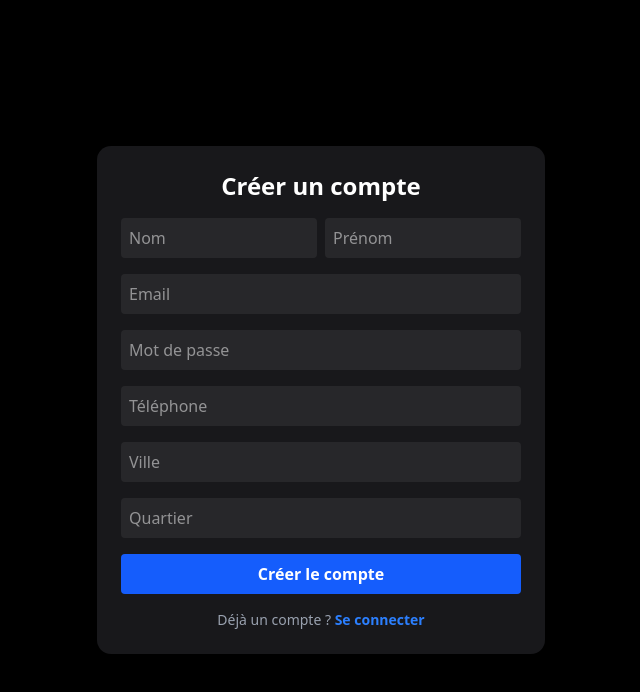
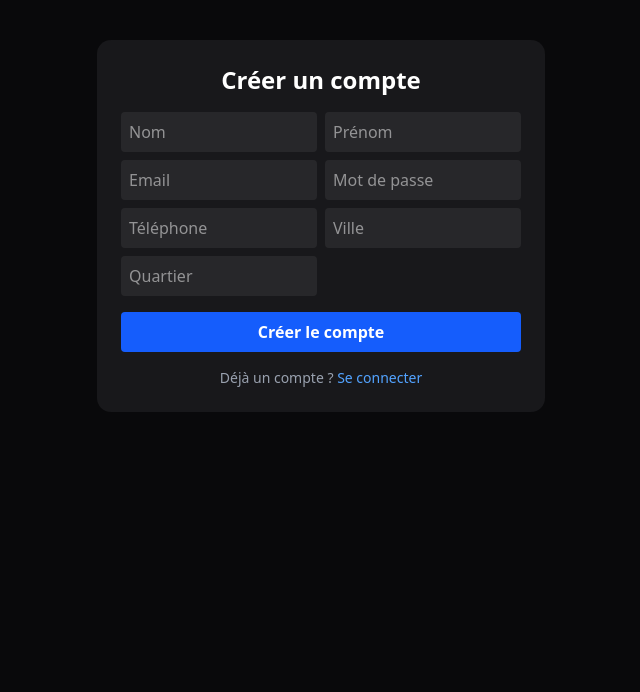
Before and after one commit to Sory-7564/my-omnia, a Next.js app: page /auth/register in a window 1280 px wide. Shown: the top 692 px of the page, without its empty margins (319-959 px from the left). Built offline with nearby package versions, Linux system fonts and the light colour scheme; no server answers.

Commit message:
Refactor registration form and improve error handling

```diff
--- a/src/app/auth/register/page.tsx
+++ b/src/app/auth/register/page.tsx
@@ -1,14 +1,10 @@
 'use client'
 
 import { useState } from 'react'
-import { createClient } from '@supabase/supabase-js'
+import { supabase } from '@/lib/supabaseClient'
 import Link from 'next/link'
 
 export default function RegisterPage() {
-  const [loading, setLoading] = useState(false)
-  const [error, setError] = useState('')
-  const [message, setMessage] = useState('')
-
   const [formData, setFormData] = useState({
     nom: '',
     prenom: '',
@@ -18,6 +14,10 @@ export default function RegisterPage() {
     ville: '',
     quartier: '',
   })
+
+  const [loading, setLoading] = useState(false)
+  const [error, setError] = useState('')
+  const [message, setMessage] = useState('')
 
   const handleChange = (e: React.ChangeEvent<HTMLInputElement>) => {
     setFormData({ ...formData, [e.target.name]: e.target.value })
@@ -29,27 +29,18 @@ export default function RegisterPage() {
     setError('')
     setMessage('')
 
-    const supabase = createClient(
-      process.env.NEXT_PUBLIC_SUPABASE_URL!,
-      process.env.NEXT_PUBLIC_SUPABASE_ANON_KEY!
-    )
-
-    const { nom, prenom, email, password, telephone, ville, quartier } =
-      formData
+    const { nom, prenom, email, password, telephone, ville, quartier } = formData
 
     try {
       // 1️⃣ Création du compte Auth
       const { data, error: signUpError } = await supabase.auth.signUp({
         email,
         password,
-        options: {
-          emailRedirectTo: `${window.location.origin}/auth/callback`,
-        },
+        options: { data: { nom, prenom, telephone, ville, quartier } },
       })
 
       if (signUpError) throw signUpError
-      if (!data.user?.id)
-        throw new Error("Impossible de créer l'utilisateur.")
+      if (!data.user?.id) throw new Error("Impossible de créer l'utilisateur.")
 
       // 2️⃣ Insertion dans la table users
       const { error: insertError } = await supabase.from('users').insert({
@@ -64,9 +55,7 @@ export default function RegisterPage() {
 
       if (insertError) throw insertError
 
-      setMessage(
-        'Compte créé ! Vérifie ton email pour confirmer ton compte.'
-      )
+      setMessage("Compte créé ! Vérifie ton email pour confirmer ton compte.")
     } catch (err: any) {
       setError(err.message)
     } finally {
@@ -75,11 +64,8 @@ export default function RegisterPage() {
   }
 
   return (
-    <div className="min-h-screen bg-black text-white flex items-center justify-center px-4">
-      <form
-        onSubmit={handleSubmit}
-        className="w-full max-w-md bg-zinc-900 p-6 rounded-xl space-y-4"
-      >
+    <div className="w-full max-w-md bg-zinc-900 p-6 rounded-xl space-y-4 mx-auto mt-10">
+      <form onSubmit={handleSubmit} className="space-y-4">
         <h2 className="text-2xl font-bold text-center">Créer un compte</h2>
 
         {error && (
@@ -92,59 +78,63 @@ export default function RegisterPage() {
         <div className="grid grid-cols-2 gap-2">
           <input
             name="nom"
+            value={formData.nom}
+            onChange={handleChange}
             placeholder="Nom"
-            onChange={handleChange}
+            className="p-2 rounded bg-zinc-800 text-white"
             required
-            className="p-2 rounded bg-zinc-800"
           />
           <input
             name="prenom"
+            value={formData.prenom}
+            onChange={handleChange}
             placeholder="Prénom"
-            onChange={handleChange}
+            className="p-2 rounded bg-zinc-800 text-white"
             required
-            className="p-2 rounded bg-zinc-800"
           />
-        </div>
-
           <input
             name="email"
             type="email"
+            value={formData.email}
+            onChange={handleChange}
             placeholder="Email"
-          onChange={handleChange}
+            className="p-2 rounded bg-zinc-800 text-white"
             required
-          className="w-full p-2 rounded bg-zinc-800"
           />
           <input
             name="password"
             type="password"
+            value={formData.password}
+            onChange={handleChange}
             placeholder="Mot de passe"
-          onChange={handleChange}
+            className="p-2 rounded bg-zinc-800 text-white"
             required
-          className="w-full p-2 rounded bg-zinc-800"
           />
           <input
             name="telephone"
+            value={formData.telephone}
+            onChange={handleChange}
             placeholder="Téléphone"
-          onChange={handleChange}
-          required
-          className="w-full p-2 rounded bg-zinc-800"
+            className="p-2 rounded bg-zinc-800 text-white"
           />
           <input
             name="ville"
+            value={formData.ville}
+            onChange={handleChange}
             placeholder="Ville"
-          onChange={handleChange}
-          required
-          className="w-full p-2 rounded bg-zinc-800"
+            className="p-2 rounded bg-zinc-800 text-white"
           />
           <input
             name="quartier"
+            value={formData.quartier}
+            onChange={handleChange}
             placeholder="Quartier"
-          onChange={handleChange}
-          required
-          className="w-full p-2 rounded bg-zinc-800"
+            className="p-2 rounded bg-zinc-800 text-white"
           />
+        </div>
 
         <button
+          type="submit"
           disabled={loading}
           className="w-full py-2 bg-blue-600 rounded font-semibold disabled:opacity-50"
         >
@@ -153,10 +143,7 @@ export default function RegisterPage() {
 
         <p className="text-center text-sm text-gray-400">
           Déjà un compte ?{' '}
-          <Link
-            href="/auth/login"
-            className="font-semibold text-blue-500 hover:underline"
-          >
+          <Link className="text-blue-400" href="/auth/login">
             Se connecter
           </Link>
         </p>
```
Lines whose indentation alone changed are shown as unchanged.
